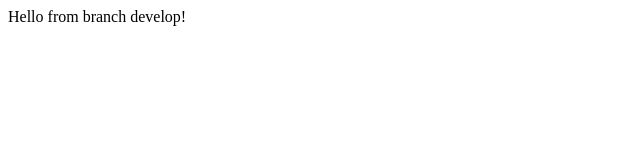
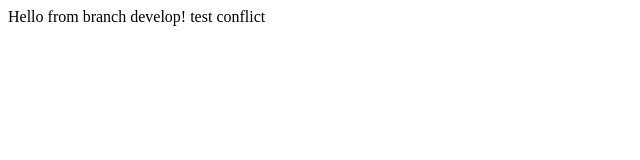
Before and after one commit to Andrewmarkov/git11, a plain HTML site: page index.html in a window 1280 px wide. Shown: the full height of the page, 0-640 px from the left. Drawn offline with Linux system fonts and the light colour scheme.

Commit message:
conflict 3

```diff
--- a/index.html
+++ b/index.html
@@ -7,7 +7,7 @@
     <title>Document</title>
 </head>
 <body>
-Hello from branch develop!
+Hello from branch develop! test conflict
     <b></b>
 </body>
 </html>
```
